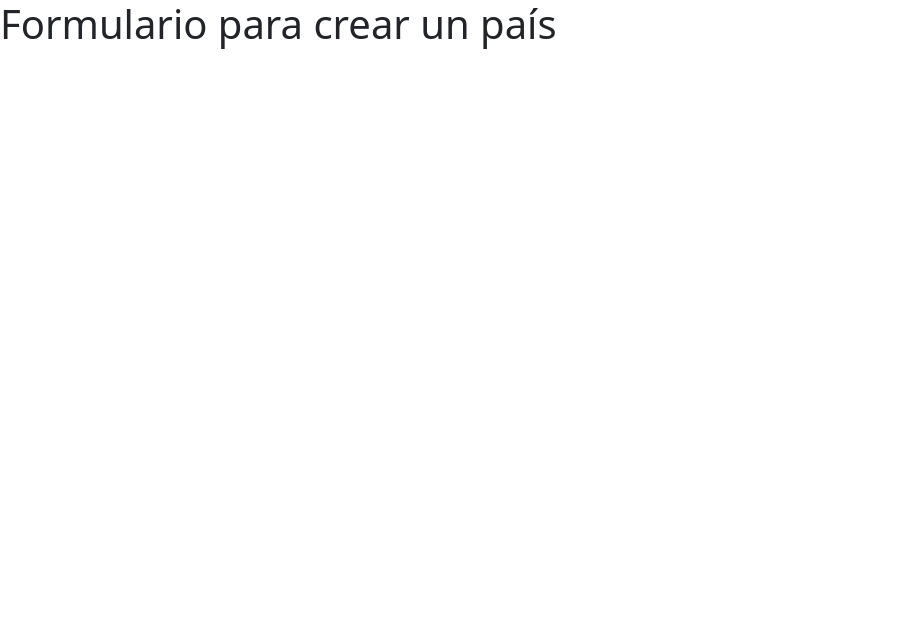
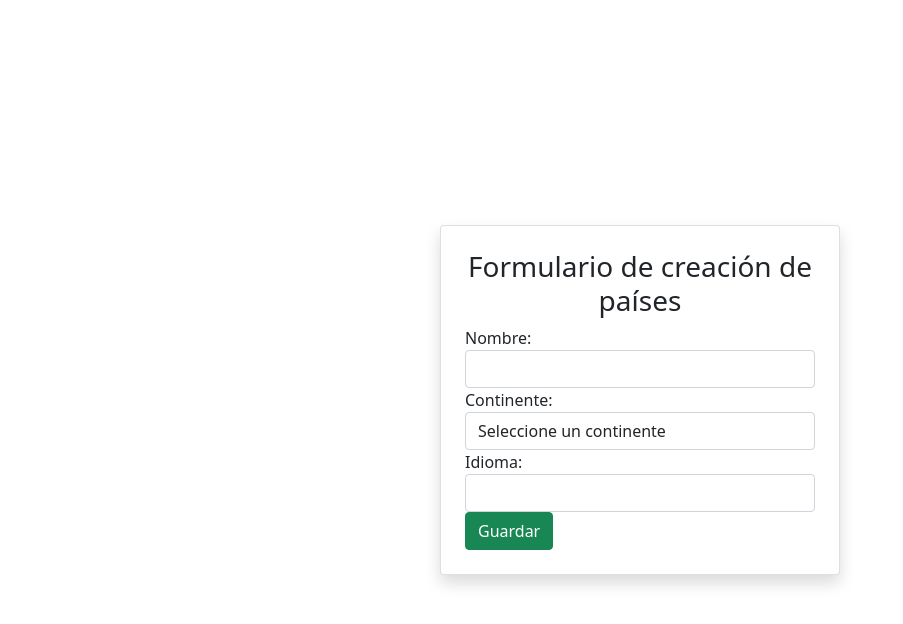
Before and after one commit to nathRodriguez/labs_software_2025, a Vue app in the folder Laboratorio3_C16530/Mi primer proyecto/frontend-lab/: page /pais in a window 1280 px wide. Shown: the top 624 px of the page, without its empty margins (0-903 px from the left). Built offline with nearby package versions, Linux system fonts and the light colour scheme.

Commit message:
Laboratorio #5: Cuarta parte: Agregado formulario y navegación para creación de países

```diff
--- a/Laboratorio3_C16530/Mi primer proyecto/frontend-lab/src/components/ListaPaises.vue
+++ b/Laboratorio3_C16530/Mi primer proyecto/frontend-lab/src/components/ListaPaises.vue
@@ -1,6 +1,15 @@
 <template>
     <div class="container mt-5">
         <h1 class="display-4 text-center">Lista de paises</h1>
+        <div class="row justify-content-end">
+            <div class="col-2">
+                <a href="/pais">
+                    <button type="button" class="btn btn-outline-secondary float-right">
+                        Agregar país
+                    </button>
+                </a>
+            </div>
+        </div>
         <table
             class="table is-bordered is-striped is-narrow is-hoverable is-fullwidth"
         >
--- a/Laboratorio3_C16530/Mi primer proyecto/frontend-lab/src/components/PaisForm.vue
+++ b/Laboratorio3_C16530/Mi primer proyecto/frontend-lab/src/components/PaisForm.vue
@@ -1,15 +1,51 @@
 <template>
-    <div>
-        <h1>Formulario para crear un país</h1>
-    </div>
+<div class="d-flex justify-content-center align-items-center vh-100">
+  <div class="card p-4 shadow" style="max-width: 400px; width: 100%">
+    <h3 class="text-center">Formulario de creación de países</h3>
+    <form @submit.prevent="guardarPais">
+      <div class="form-group">
+        <label for="nombre">Nombre:</label>
+        <input v-model="datosFormulario.nombre" type="text" id="name" class="form-control" required />
+      </div>
+      <div class="form-group">
+        <label for="continente">Continente:</label>
+        <select v-model="datosFormulario.continente" id="continente" required class="form-control">
+          <option value="" disabled>Seleccione un continente</option>
+          <option>África</option>
+          <option>Asia</option>
+          <option>Europa</option>
+          <option>América</option>
+          <option>Oceanía</option>
+          <option>Antártida</option>
+        </select>
+      </div>
+      <div class="form-group">
+        <label for="idioma">Idioma:</label>
+        <input v-model="datosFormulario.idioma" type="text" id="idioma" class="form-control" required />
+      </div>
+      <div>
+        <button type="submit" class="btn btn-success btn-block">
+          Guardar
+        </button>
+      </div>
+    </form>
+  </div>
+</div>
 </template>
 
 <script>
-    export default {
-        setup() {
-            return {};
-        },
+export default {
+  data() {
+    return {
+      datosFormulario: { nombre: "", continente: "", idioma: "" },
     };
+  },
+  methods: {
+    guardarPais() {
+      console.log("Datos a guardar:", this.datosFormulario);
+    },
+  },
+};
 </script>
 
 <style lang="scss" scoped>
```
